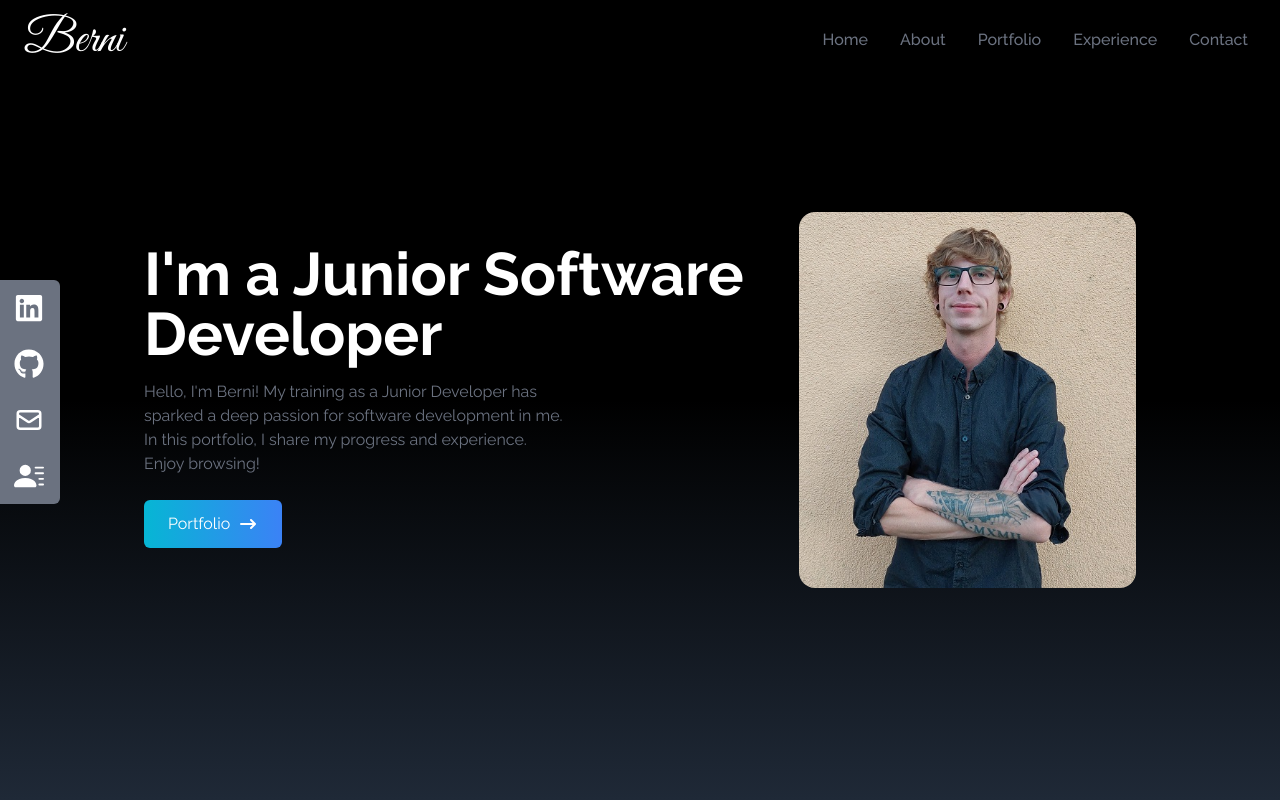
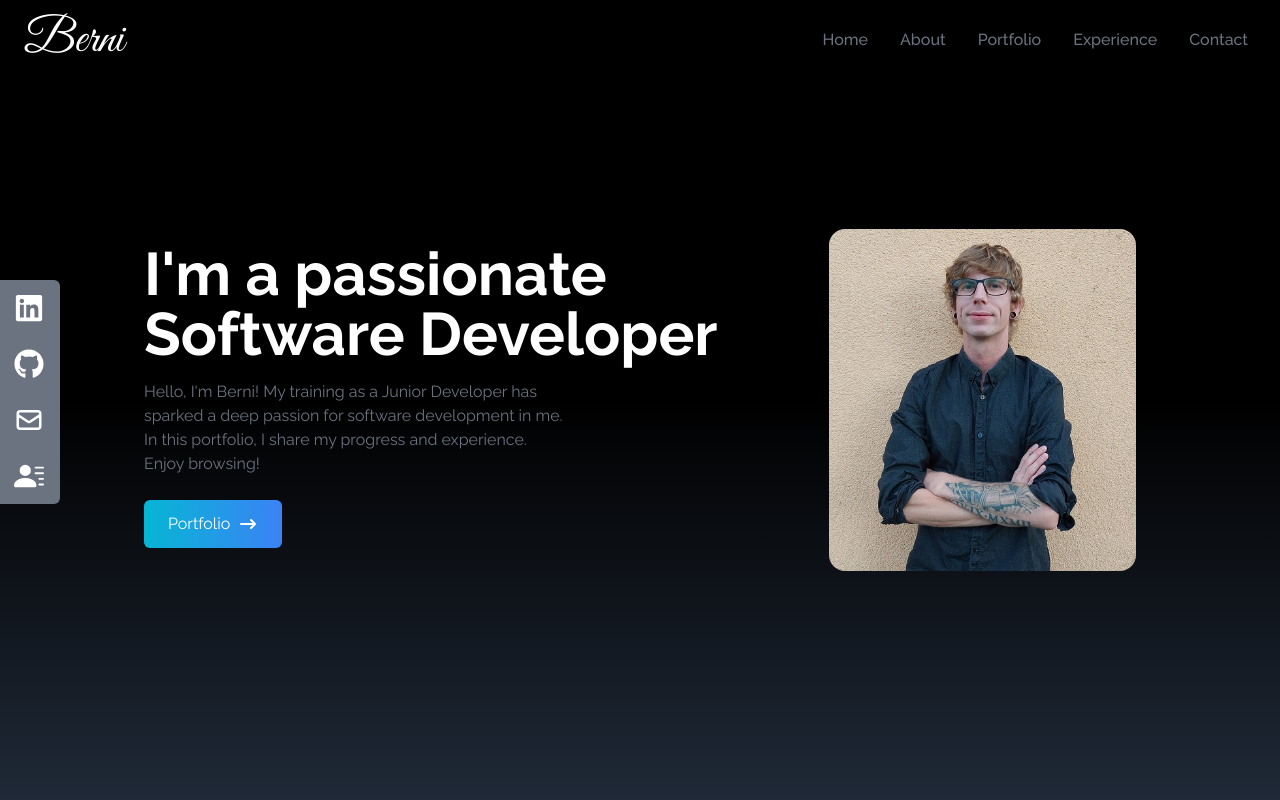
Before and after one commit to usernameB99/my-react-portfolio, a React (Create React App) app: page / in a window 1280 px wide. Shown: the top 800 px of the page. Built offline with nearby package versions, Linux system fonts and the light colour scheme.

Commit message:
edit text

```diff
--- a/src/components/Home.jsx
+++ b/src/components/Home.jsx
@@ -11,7 +11,7 @@
     >
       <div className="max-w-screen-lg mx-auto flex flex-col items-center justify-center h-full px-4 md:flex-row">
         <div className="flex flex-col justify-center h-full">
-          <h2 className="text-4xl sm:text-6xl font-bold text-white">I'm a Junior Software Developer</h2>
+          <h2 className="text-4xl sm:text-6xl font-bold text-white">I'm a passionate Software Developer</h2>
           <p className="text-gray-500 py-4 max-w-md">
           Hello, I'm Berni!
           My training as a Junior Developer has sparked a deep passion for software development in me. <br />
```
